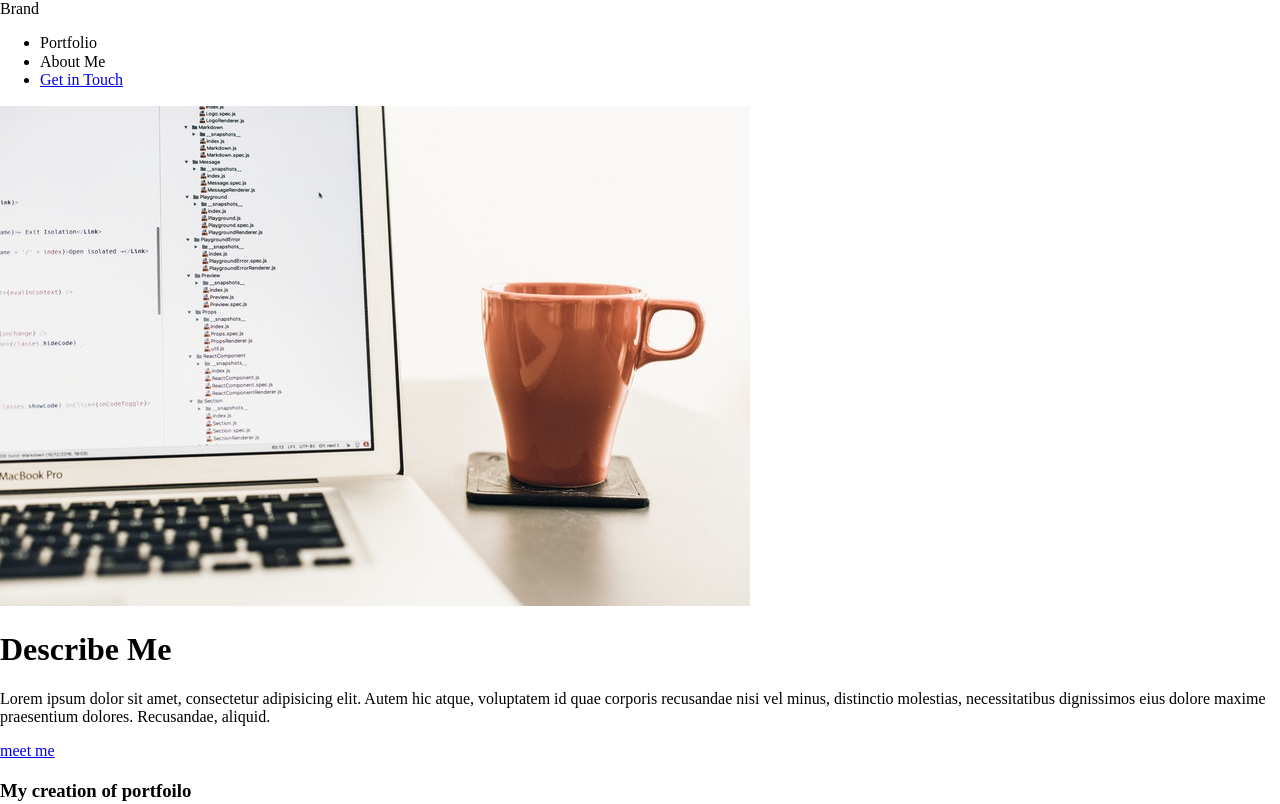
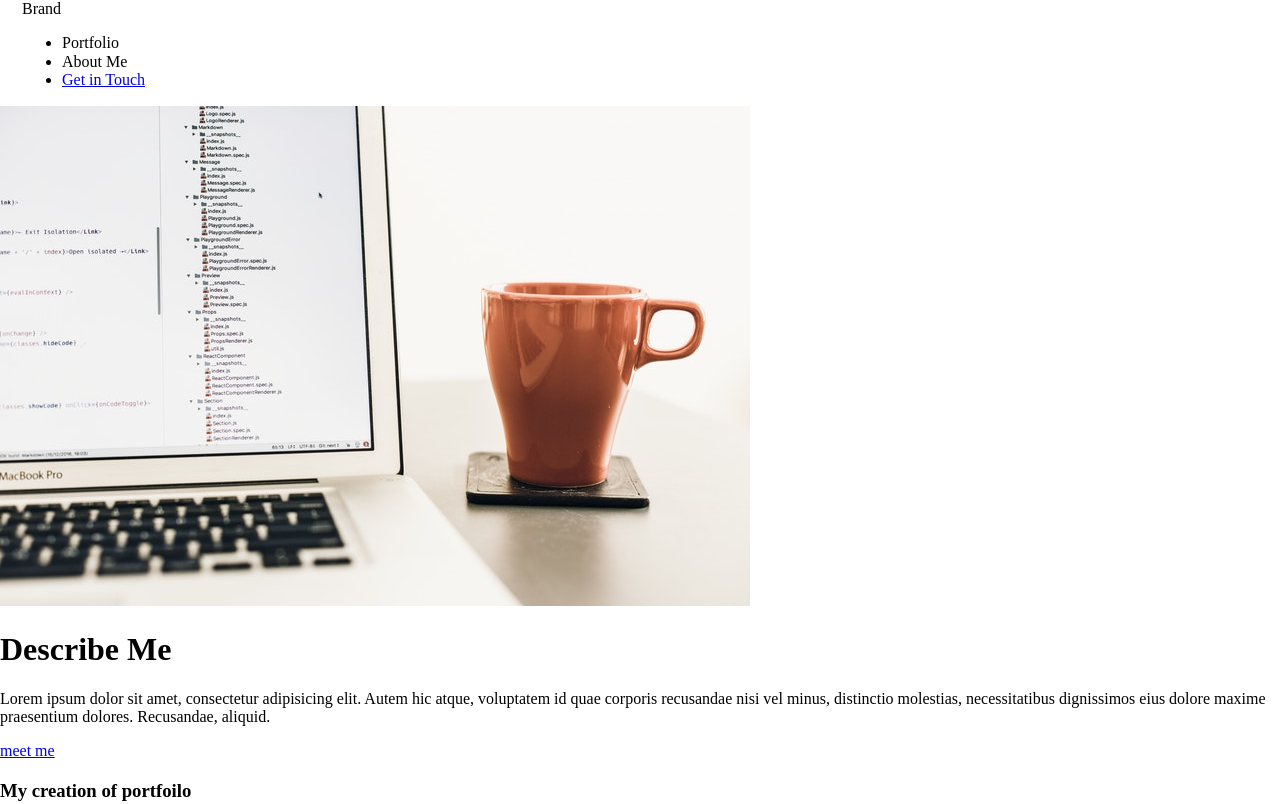
Before and after one commit to Bee-Cell/website-portfolio, a website: page app/index.html in a window 1280 px wide. Shown: the top 804 px of the page. Drawn offline with Linux system fonts and the light colour scheme.

Commit message:
inital state

```diff
--- /dev/null
+++ b/app/assets/styles/base/_global.css
@@ -0,0 +1,19 @@
+body{
+	font-family: 'Roboto', sans-serif;
+	color:#333;
+}
+
+img {
+	max-width: 100%;
+	height:auto;
+}
+
+* {
+	box-sizing: border-box;
+		/*it willnot break the 100% but instead it will do inside 100%*/
+		/*  but these days all developer does it  for all elementall*/
+}
+
+a {
+	color: $mainBlue;
+}
--- /dev/null
+++ b/app/assets/styles/base/_variables.css
@@ -0,0 +1 @@
+$mainBlue:#46ACC8;
--- /dev/null
+++ b/app/assets/styles/modules/_site-header.css
@@ -0,0 +1,3 @@
+.site-header{
+
+}
--- /dev/null
+++ b/app/assets/styles/modules/_wrapper.css
@@ -0,0 +1,8 @@
+.wrapper {
+	overflow: hidden;
+	padding-left: 20px;
+	padding-right: 20px;
+	max-width:1236px;
+	margin-left: auto;
+	margin-right: auto
+}
--- a/app/assets/styles/styles.css
+++ b/app/assets/styles/styles.css
@@ -1,2 +1,4 @@
 @import "normalize.css";
 @import "base/_mixins";
+@import "./modules/_wrapper";
+@import "./modules/_site-header";
--- a/app/index.html
+++ b/app/index.html
@@ -11,12 +11,15 @@
 <body>
 
     <header class="site-header">
-        <div> Brand</div>
+      <div class="wrapper">
+         <div class="site-header__brand"> Brand</div>
             <ul>
                 <li>Portfolio</li>
                 <li>About Me</li>
                 <li><a href="#">Get in Touch</a></li>
             </ul>
+      </div>
+
 
     </header>
 
--- a/app/temp/styles/styles.css
+++ b/app/temp/styles/styles.css
@@ -340,3 +340,16 @@ template {
 [hidden] {
   display: none;
 }
+
+.wrapper {
+	overflow: hidden;
+	padding-left: 20px;
+	padding-right: 20px;
+	max-width:1236px;
+	margin-left: auto;
+	margin-right: auto
+}
+
+.site-header{
+
+}
```
